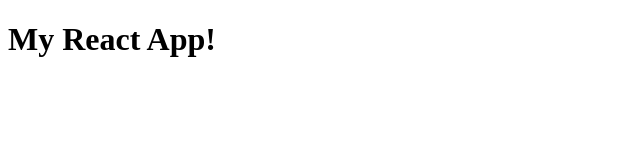
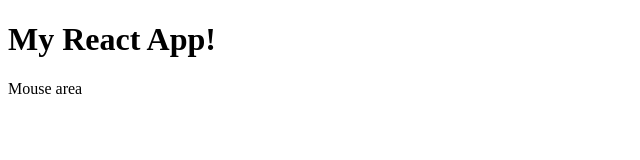
Before and after one commit to alexKozlovDeveloper/ReactSandbox, a React app in the folder MoviesWiki/: page / in a window 1280 px wide. Shown: the top 160 px of the page, without its empty margins (0-640 px from the left). Built offline with nearby package versions, Linux system fonts and the light colour scheme.

Commit message:
Update Test

```diff
--- a/MoviesWiki/src/components/App.js
+++ b/MoviesWiki/src/components/App.js
@@ -3,10 +3,34 @@ import React, { Component } from "react";
 //import '../styles/App.css';
 
 class App extends Component {
+	constructor(props) {
+		super(props);
+
+		this.handleClick = this.handleClick.bind(this);
+		this.handleMouseEnter = this.handleMouseEnter.bind(this);
+		this.handleMouseLeave = this.handleMouseLeave.bind(this);
+	}
+
+	handleMouseEnter() {
+		console.log('Mouse Enter!');
+	}
+
+	handleMouseLeave() {
+		console.log('Mouse Leave!');
+	}
+
+	handleClick() {
+		console.log('Click!');
+	}
+
     render() {
         return (
-            <div>
+            <div onClick={this.handleClick}>
                 <h1>My React App!</h1>
+                <div
+				  onMouseEnter={this.handleMouseEnter}
+				  onMouseLeave={this.handleMouseLeave}
+				  >Mouse area</div>
             </div>
         );
     }
--- a/MoviesWiki/webpack.config.js
+++ b/MoviesWiki/webpack.config.js
@@ -20,7 +20,8 @@ module.exports = {
 
 	output: {
 		filename: 'bundle.js',
-		path: isProd ? path.join(__dirname, 'prod') : path.join(__dirname, 'dev'),
+		//path: isProd ? path.join(__dirname, 'prod') : path.join(__dirname, 'dev'),
+		path: path.join(__dirname, 'dist'),
 	},
 
 	optimization: isProd ? { minimizer: [optimazers] } : { },
```
Also changed, not shown: 2 other files (tests, documents, lock files or other folders).
